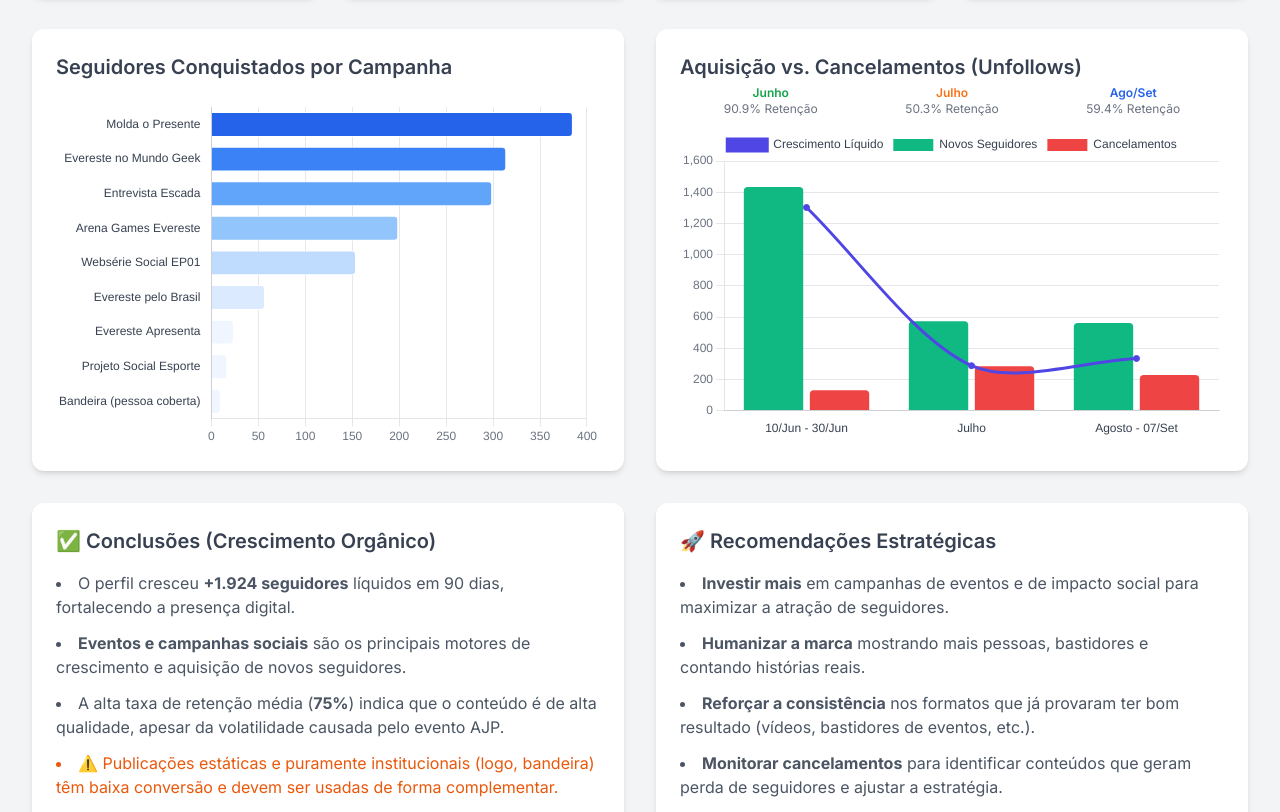
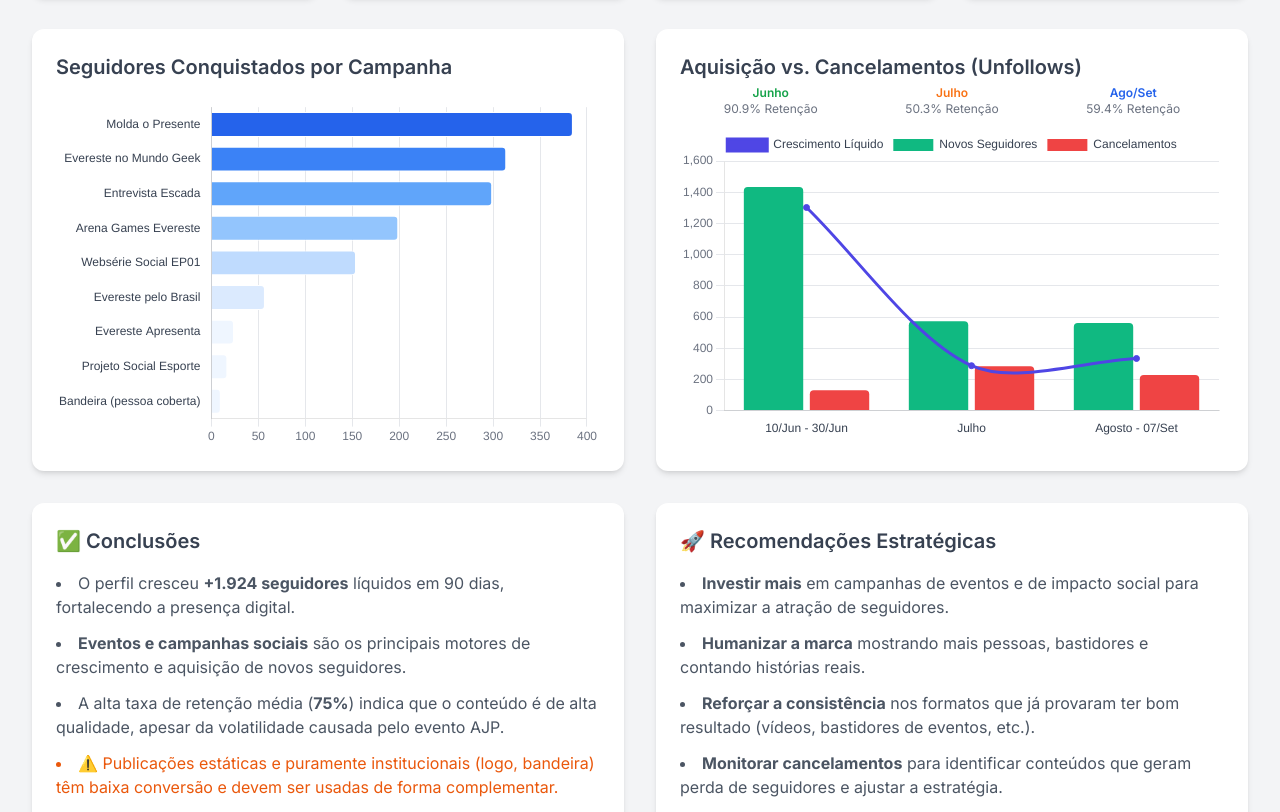
Before and after one commit to institutoevereste/dashboardresultados8dejunhoa8setembro, a plain HTML site: page index.html in a window 1280 px wide. Shown: the part 278-1090 px from the top of the page. Drawn offline with nearby package versions, Linux system fonts and the light colour scheme.

Commit message:
Update index.html

```diff
--- a/index.html
+++ b/index.html
@@ -112,7 +112,7 @@
         <!-- Conclusões e Recomendações -->
         <div class="mt-8 grid grid-cols-1 md:grid-cols-2 gap-8">
              <div class="dashboard-card">
-                <h2 class="text-xl font-semibold text-gray-700 mb-4">✅ Conclusões (Crescimento Orgânico)</h2>
+                <h2 class="text-xl font-semibold text-gray-700 mb-4">✅ Conclusões</h2>
                 <ul class="space-y-3 list-inside list-disc text-gray-600">
                     <li>O perfil cresceu <strong>+1.924 seguidores</strong> líquidos em 90 dias, fortalecendo a presença digital.</li>
                     <li><strong>Eventos e campanhas sociais</strong> são os principais motores de crescimento e aquisição de novos seguidores.</li>
```
